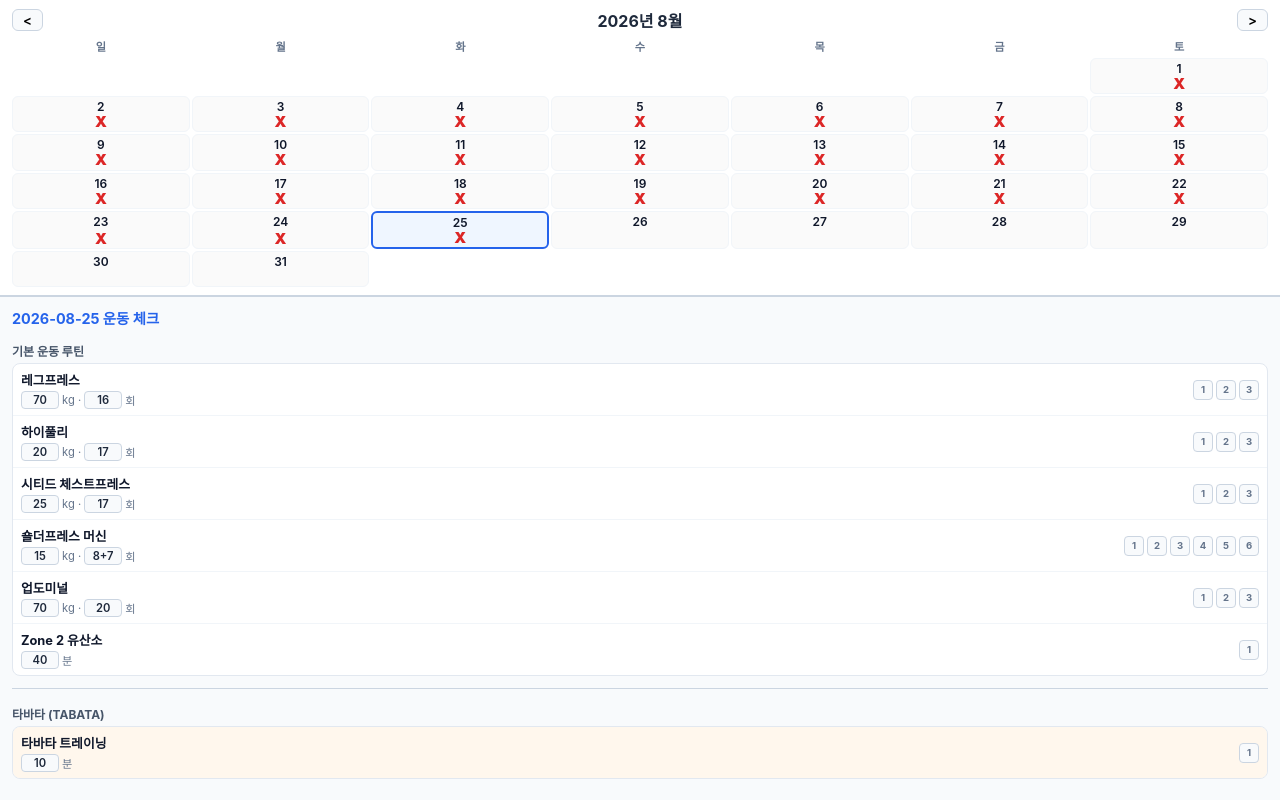
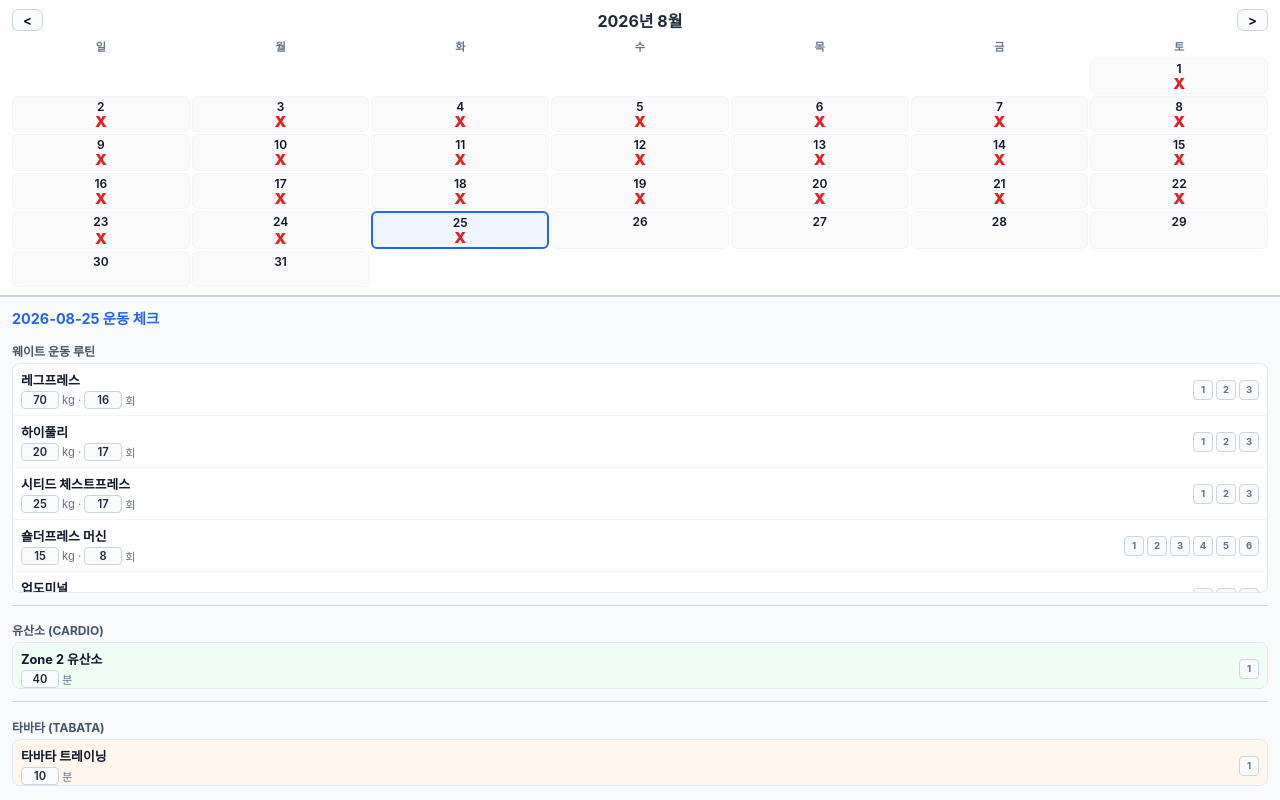
Before and after one commit to Marcian-Cho/Daily, a plain HTML site: page index.html in a window 1280 px wide. Drawn offline with Linux system fonts and the light colour scheme.

Commit message:
index.html

```diff
--- a/index.html
+++ b/index.html
@@ -69,6 +69,8 @@
   .checkbox-label.checked { background: #2563eb; color: #ffffff; border-color: #2563eb; }
 
   hr.divider { border: 0; height: 1px; background: #cbd5e1; margin: 8px 0; }
+  .cardio-row { background: #f0fdf4; }
+  .cardio-row .checkbox-label.checked { background: #16a34a; border-color: #16a34a; }
   .tabata-row { background: #fff7ed; }
   .tabata-row .checkbox-label.checked { background: #ea580c; border-color: #ea580c; }
 </style>
@@ -90,8 +92,13 @@
   <div class="date-title" id="selectedDateTitle">오늘의 운동</div>
   <div id="readOnlyNotice" class="read-only-notice" style="display:none;">⚠️ 지나간 기록/미래 일자는 수정할 수 없습니다. (조회 전용)</div>
 
-  <div class="section-title">기본 운동 루틴</div>
+  <div class="section-title">웨이트 운동 루틴</div>
   <div class="exercise-table" id="routineTable"></div>
+
+  <hr class="divider">
+
+  <div class="section-title">유산소 (Cardio)</div>
+  <div class="exercise-table" id="cardioTable"></div>
 
   <hr class="divider">
 
@@ -100,18 +107,26 @@
 </div>
 
 <script>
+  // 웨이트 루틴
   const defaultRoutine = [
     { id: 'leg', name: '레그프레스', weight: 70, reps: 16, unit: '회', checks: 3 },
     { id: 'pulley', name: '하이풀리', weight: 20, reps: 17, unit: '회', checks: 3 },
     { id: 'chest', name: '시티드 체스트프레스', weight: 25, reps: 17, unit: '회', checks: 3 },
-    { id: 'shoulder', name: '숄더프레스 머신', weight: 15, reps: '8+7', unit: '회', checks: 6 },
-    { id: 'abs', name: '업도미널', weight: 70, reps: 20, unit: '회', checks: 3 },
+    { id: 'shoulder', name: '숄더프레스 머신', weight: 15, reps: '8', unit: '회', checks: 6 },
+    { id: 'abs', name: '업도미널', weight: 70, reps: 20, unit: '회', checks: 3 }
+  ];
+
+  // 독립 분리된 유산소
+  const defaultCardio = [
     { id: 'cardio', name: 'Zone 2 유산소', weight: 0, reps: 40, unit: '분', checks: 1 }
   ];
 
+  // 타바타
   const defaultTabata = [
     { id: 'tabata', name: '타바타 트레이닝', weight: 0, reps: 10, unit: '분', checks: 1 }
   ];
+
+  const allExercises = [...defaultRoutine, ...defaultCardio, ...defaultTabata];
 
   let currentDate = new Date();
   let viewDate = new Date();
@@ -172,14 +187,26 @@
 
       const savedData = loadData(cellDateStr);
 
-      // [오류 수정 포인트]: 키 이름 구애받지 않고 체크박스 값이 true인 항목이 하나라도 있는지 완전 검증
-      const isCheckedAny = Object.entries(savedData).some(([key, val]) => key.includes('_check_') && val === true);
+      // [로직 수정]: 모든 운동의 모든 체크박스가 true일 때만 isAllChecked가 true가 됨
+      let totalChecksCount = 0;
+      let checkedCount = 0;
+
+      allExercises.forEach(item => {
+        for (let c = 1; c <= item.checks; c++) {
+          totalChecksCount++;
+          if (savedData[`${item.id}_check_${c}`] === true) {
+            checkedCount++;
+          }
+        }
+      });
+
+      const isAllChecked = (totalChecksCount > 0 && totalChecksCount === checkedCount);
 
       const markEl = document.createElement('div');
       markEl.className = 'status-mark';
 
       if (cellDateStr <= todayStr) {
-        if (isCheckedAny) {
+        if (isAllChecked) {
           markEl.innerText = 'O';
           markEl.classList.add('mark-o');
         } else {
@@ -205,13 +232,13 @@
 
     const savedData = loadData(selectedDateStr);
 
-    const renderRows = (targetId, items, isTabata = false) => {
+    const renderRows = (targetId, items, rowType = '') => {
       const container = document.getElementById(targetId);
       container.innerHTML = '';
 
       items.forEach(item => {
         const row = document.createElement('div');
-        row.className = 'exercise-row' + (isTabata ? ' tabata-row' : '');
+        row.className = 'exercise-row ' + rowType;
 
         const weightVal = savedData[`${item.id}_weight`] !== undefined ? savedData[`${item.id}_weight`] : item.weight;
         const repsVal = savedData[`${item.id}_reps`] !== undefined ? savedData[`${item.id}_reps`] : item.reps;
@@ -220,7 +247,7 @@
           <span class="exercise-name">${item.name}</span>
           <div class="exercise-inputs">`;
 
-        if (item.id === 'cardio' || isTabata) {
+        if (item.id === 'cardio' || item.id === 'tabata') {
           leftHtml += `<input type="text" class="input-field ${item.id}-reps" value="${repsVal}" ${!isToday ? 'disabled' : ''}> ${item.unit}`;
         } else {
           leftHtml += `<input type="text" class="input-field ${item.id}-weight" value="${weightVal}" ${!isToday ? 'disabled' : ''}> kg ·
@@ -247,7 +274,8 @@
     };
 
     renderRows('routineTable', defaultRoutine);
-    renderRows('tabataTable', defaultTabata, true);
+    renderRows('cardioTable', defaultCardio, 'cardio-row');
+    renderRows('tabataTable', defaultTabata, 'tabata-row');
 
     if (isToday) {
       document.querySelectorAll('.checkbox-label input').forEach(input => {
@@ -271,7 +299,7 @@
 
       document.querySelectorAll('.input-field').forEach(input => {
         input.onchange = () => {
-          defaultRoutine.concat(defaultTabata).forEach(item => {
+          allExercises.forEach(item => {
             const weightEl = document.querySelector(`.${item.id}-weight`);
             const repsEl = document.querySelector(`.${item.id}-reps`);
             if (weightEl) savedData[`${item.id}_weight`] = weightEl.value;
```
